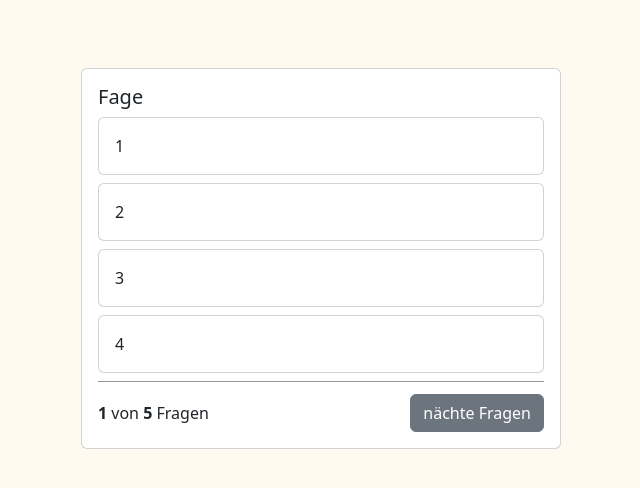
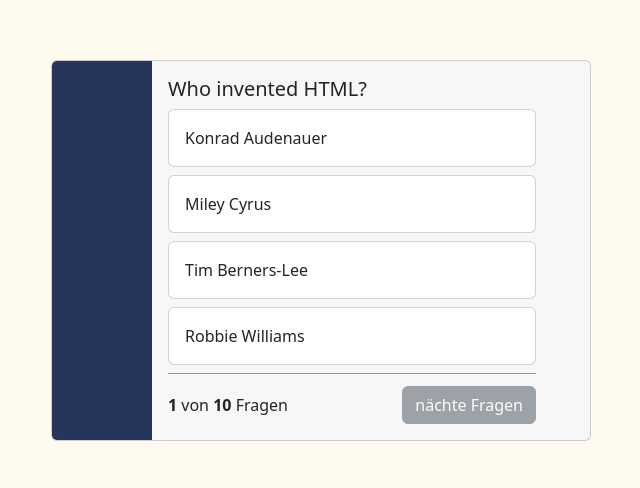
Before and after one commit to 05Lucia/Quiz-App, a website: page index.html in a window 1280 px wide. Shown: the part 142-630 px from the top of the page, without its empty margins (319-959 px from the left). Drawn offline with nearby package versions, Linux system fonts and the light colour scheme.

Commit message:
HTML, JS, CSS
HTML angepasst.
CSS erweitert,
JS fragen komplett + neu Funktion

```diff
--- a/index.html
+++ b/index.html
@@ -10,43 +10,80 @@
     <script src="script.js"></script>
 </head>
 
-<body>
+<body onload="init()">
     <nav></nav>
 
     <div class="main-contaniner">
-        <div class="card quiz-card">
+
+        <div class="card mb-3 quiz-card" id="endScrean" style="display: none;">
+
+            <div class="row g-0">
+
+                <div class="col-md-4 quizbar">
+
+                </div>
+
+                <div class="col-md-8">
+                    <div class="card-body end-screen">
+                        <img src="./img/brain result.png" alt="">
+                        <h4>COMPLETE <br> HTML QUIZ</h4>
+                        <div class="score">
+                            <h4 class="orange">YOUR SCORE</h4>
+                            <h4 id="score">10/10</h4>
+                        </div>
+                        <button class="btn btn-secondary">SHARE</button>
+                        <a href="index.html">Replay</a>
+                    </div>
+                </div>
+            </div>
+        </div>
+
+
+        <div class="card mb-3 quiz-card" id="questionBody">
+            <div class="row g-0">
+
+                <div class="col-md-4 quizbar">
+
+                </div>
+
+                <div class="col-md-8 answer">
                     <div class="card-body">
-                <h5 class="card-title">Fage</h5>
 
-                <div class="card mb-2">
-                    <div class="card-body">
+                        <h5 class="card-title" id="question">Fage</h5>
+
+                        <div class="card mb-2 answer" onclick="answer('answer_1')">
+                            <div class="card-body" id="answer_1">
                                 1
                             </div>
                         </div>
-                <div class="card mb-2">
-                    <div class="card-body">
+                        <div class="card mb-2  answer" onclick="answer('answer_2')">
+                            <div class="card-body" id="answer_2">
                                 2
                             </div>
                         </div>
-                <div class="card mb-2">
-                    <div class="card-body">
+                        <div class="card mb-2 answer" onclick="answer('answer_3')">
+                            <div class="card-body" id="answer_3">
                                 3
                             </div>
                         </div>
-                <div class="card mb-2">
-                    <div class="card-body">
+                        <div class="card mb-2 answer" onclick="answer('answer_4')">
+                            <div class="card-body" id="answer_4">
                                 4
                             </div>
                         </div>
 
-                <div class="question-footer">
-                    <span><b>1</b> von <b>5</b> Fragen</span>
-                    <button class="btn btn-secondary">nächte Fragen</button>
+                        <div class="question-footer answer">
+                            <span><b id="current-question">1</b> von <b id="all-questions">5</b> Fragen</span>
+                            <button onclick="nextQuestion()" class="btn btn-secondary" id="next-button" disabled>nächte
+                                Fragen</button>
+
+                        </div>
+                    </div>
+                </div>
+            </div>
 
         </div>
 
-            </div>
-        </div>
     </div>
 
 
--- a/script.js
+++ b/script.js
@@ -0,0 +1,133 @@
+let questions = [
+    {
+        "question": "Who invented HTML?",
+        "answer_1": "Konrad Audenauer",
+        "answer_2": "Miley Cyrus",
+        "answer_3": "Tim Berners-Lee",
+        "answer_4": "Robbie Williams",
+        "right_answer": 3
+    },
+    {
+        "question": "Which HTML element is used to insert a hyperlink into a webpage?",
+        "answer_1": "link",
+        "answer_2": "a",
+        "answer_3": "href",
+        "answer_4": "url",
+        "right_answer": 2
+    },
+    {
+        "question": "What is the correct order of HTML tags for structuring a simple webpage?",
+        "answer_1": "body, header, main, footer",
+        "answer_2": "header, body, footer, main",
+        "answer_3": "header,main, footer, body",
+        "answer_4": "body, footer, header, main",
+        "right_answer": 1
+    },
+    {
+        "question": "What HTML element is used to represent a list of items without a specific order?",
+        "answer_1": "ol",
+        "answer_2": "dl",
+        "answer_3": "li",
+        "answer_4": "ul",
+        "right_answer": 4
+    },
+    {
+        "question": "Which HTML element is used to include an external CSS file into an HTML document?",
+        "answer_1": "style",
+        "answer_2": "script",
+        "answer_3": "meta",
+        "answer_4": "link",
+        "right_answer": 4
+    },
+    {
+        "question": "Which HTML element is used to define a table?",
+        "answer_1": "tr",
+        "answer_2": "table",
+        "answer_3": "td",
+        "answer_4": "th",
+        "right_answer": 2
+    },
+    {
+        "question": "Which HTML element is used to define a paragraph?",
+        "answer_1": "paragraph",
+        "answer_2": "text",
+        "answer_3": "p",
+        "answer_4": "para",
+        "right_answer": 3
+    },
+    {
+        "question": "Which HTML element is used to insert an image into a webpage?",
+        "answer_1": "img",
+        "answer_2": "picture",
+        "answer_3": "image",
+        "answer_4": "src",
+        "right_answer": 1
+    },
+    {
+        "question": "HTML element is used to force a line break within a paragraph?",
+        "answer_1": "nl",
+        "answer_2": "br",
+        "answer_3": "lb",
+        "answer_4": "newline",
+        "right_answer": 2
+    },
+    {
+        "question": "What HTML element is used to mark up a numbered text section?",
+        "answer_1": "ol",
+        "answer_2": "li",
+        "answer_3": "num",
+        "answer_4": "ul",
+        "right_answer": 1
+    },
+
+];
+
+let currentQuestion = 0;
+
+function init() {
+    document.getElementById('all-questions').innerHTML = questions.length;
+    showQuestion();
+}
+
+function showQuestion() {
+    let question = questions[currentQuestion];
+    document.getElementById('question').innerHTML = question['question'];
+    document.getElementById('answer_1').innerHTML = question['answer_1'];
+    document.getElementById('answer_2').innerHTML = question['answer_2'];
+    document.getElementById('answer_3').innerHTML = question['answer_3'];
+    document.getElementById('answer_4').innerHTML = question['answer_4'];
+}
+
+function answer(selection) {// selection = ausgewählte antwort.
+    let question = questions[currentQuestion];//um die aktuellt frage aus zu wählen.
+    let selectedQuestionNumber = selection.slice(-1);
+    // slice(-1) -> umd den lletzten charakter von einer string zu bestimmen ( ind diesem fall die 3 wenn die dritte Antwort aus gewählt wird)
+    let idOfRightAnswer = `answer_${question['right_answer']}` // damit immer die richtige antwort aus gewählt wird.
+
+    if (selectedQuestionNumber == question['right_answer']) {
+        document.getElementById(selection).parentNode.classList.add('bg-success-subtle');
+    } else {
+        document.getElementById(selection).parentNode.classList.add('bg-danger-subtle');
+        document.getElementById(idOfRightAnswer).parentNode.classList.add('bg-success-subtle');
+    }
+    document.getElementById('next-button').disabled = false;
+}
+
+function nextQuestion() {
+    currentQuestion++;
+    if (currentQuestion >= questions.length) {
+        document.getElementById('endScrean').style = '';
+        document.getElementById('questionBody').style = 'display: none;';
+        // TODO: Show end screen!
+    } else {
+
+        showQuestion();
+        document.getElementById('next-button').disabled = true;
+        document.getElementById('current-question').innerHTML = currentQuestion + 1;
+
+        document.getElementById('answer_1').parentNode.classList.remove('bg-success-subtle', 'bg-danger-subtle');
+        document.getElementById('answer_2').parentNode.classList.remove('bg-success-subtle', 'bg-danger-subtle');
+        document.getElementById('answer_3').parentNode.classList.remove('bg-success-subtle', 'bg-danger-subtle');
+        document.getElementById('answer_4').parentNode.classList.remove('bg-success-subtle', 'bg-danger-subtle');
+    }
+}
--- a/style.css
+++ b/style.css
@@ -1,10 +1,10 @@
-*{
+* {
     margin: 0;
     box-sizing: border-box;
 }
 
 body {
-    background-color: rgb(254,250,239) !important;
+    background-color: rgb(254, 250, 239) !important;
     min-height: 100vh;
 
 }
@@ -14,30 +14,76 @@
     display: flex;
     justify-content: center;
     align-items: center;
+
 }
 
 .quiz-card {
-    width: 30rem;
+    max-width: 540px;
+    min-width: 365px;
+    width: 100%;
+    min-height: 375px;
+    max-height: 500px;
+    background-color: rgb(247, 247, 247);
+}
+
+.answer {
+    max-width: 400px;
+    min-width: 230px;
+    width: 100%;
 }
 
 .question-footer {
-    border-top: 1px solid rgb(0,0,0,0.4);
+    border-top: 1px solid rgb(0, 0, 0, 0.4);
     display: flex;
     justify-content: space-between;
     align-items: center;
     padding-top: 12px;
 }
 
+.end-screen {
+    display: flex;
+    flex-direction: column;
+    justify-content: center;
+    align-items: center;
+    text-align: center;
+    gap: 16px;
+}
 
+.score {
+    display: flex;
+    flex-direction: row;
+    align-items: center;
+    gap: 2rem;
+}
 
-
-
-
+.end-screen img {
+    width: 5rem;
+    height: 5rem;
+}
 
 .quizbar {
-    background-color: rgb(39,53,92);
+    background-color: rgb(39, 53, 92);
+    width: 100px;
+    min-height: 375px;
+    max-height: 500px;
+    border-top-left-radius: 5px;
+    border-bottom-left-radius: 5px;
 }
 
 .quizbar p {
-    color: rgb(155,167,192);
+    color: rgb(155, 167, 192);
 }
+
+@media (max-width: 500px) {
+
+    .answer {
+        width: 280px;
+    }
+}
+
+@media (max-width: 400px) {
+
+    .answer {
+        width: 230px;
+    }
+}
```
Lines whose indentation alone changed are shown as unchanged.
